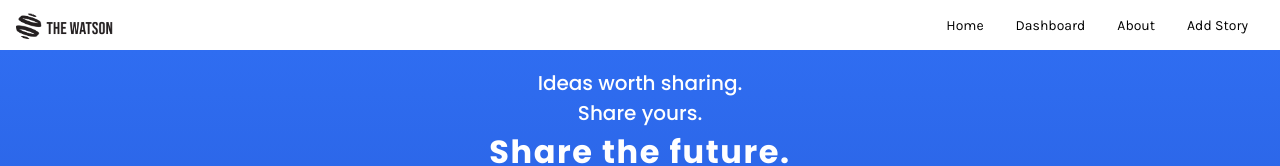
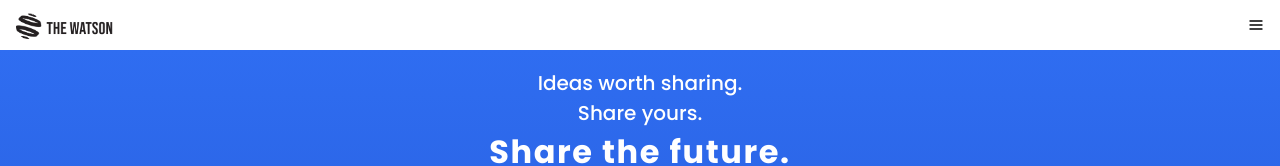
Before and after one commit to watson-project/watson-frontend, a React (Create React App) app: page / in a window 1280 px wide. Shown: the top 166 px of the page. Built offline with nearby package versions, Linux system fonts and the light colour scheme; no server answers.

Commit message:
Start navigation change

```diff
--- a/package.json
+++ b/package.json
@@ -10,6 +10,7 @@
     "moment": "^2.29.1",
     "react": "^17.0.2",
     "react-dom": "^17.0.2",
+    "react-icons": "^4.3.1",
     "react-router-dom": "^6.2.1",
     "react-scripts": "5.0.0",
     "web-vitals": "^2.1.4"
--- a/src/App.js
+++ b/src/App.js
@@ -13,6 +13,7 @@ import Story from './components/Story/Story';
 import About from './components/About/About';
 import Login from './components/Login/Login';
 import Register from './components/Register/Register';
+
 function App() {
 	return (
 		<>
--- a/src/components/About/About.js
+++ b/src/components/About/About.js
@@ -1,6 +1,7 @@
 import React from 'react';
 import styles from './About.module.css';
 import logo from '../../assets/logo-hero.png';
+
 
 function About(props) {
 	return (
--- a/src/components/Navigation/Navigation.js
+++ b/src/components/Navigation/Navigation.js
@@ -1,17 +1,18 @@
 import React from 'react';
+import { useState } from 'react';
 import { Link } from 'react-router-dom';
 import styles from './Navigation.module.css';
 // logo
 import logo from '../../assets/logo-small.png';
 import { NavLink } from 'react-router-dom';
+import { FiMenu } from 'react-icons/fi';
 
 function Navigation(props) {
+	const [menu, setMenu] = useState(false);
+
+	const toggleMenu = () => {
+    setMenu(!menu);
 		return (
-    <div className={styles.navContainer}>
-      <div className={styles.linkContainer}>
-        <Link to='/' className={styles.heroimg}>
-          <img src={logo} alt='company logo' />
-        </Link>
 			<div className={styles.links}>
 				<Link to='/' className={styles.addLink}>
 					Home
@@ -26,6 +27,35 @@ function Navigation(props) {
 					Add Story
 				</Link>
 			</div>
+		);
+	};
+
+	return (
+		<div className={styles.navContainer}>
+			<div className={styles.linkContainer}>
+				<Link to='/' className={styles.heroimg}>
+					<img src={logo} alt='company logo' />
+				</Link>
+				{/* {menu ? (
+					<div className={styles.links}>
+						<Link to='/' className={styles.addLink}>
+							Home
+						</Link>
+						<Link to='/stories' className={styles.addLink}>
+							Dashboard
+						</Link>
+						<Link to='/about' className={styles.addLink}>
+							About
+						</Link>
+						<Link to='/add-story' className={styles.addLink}>
+							Add Story
+						</Link>
+					</div>
+				) : (
+					''
+				)}
+				<FiMenu onClick={toggleMenu} /> */}
+				<FiMenu onClick={toggleMenu} />
 			</div>
 		</div>
 	);
```
Also changed, not shown: src/components/Menu/Menu.js (added, +7 -0 lines), src/components/Login/Login.js (indentation only), 1 other file (tests, documents, lock files or other folders). Lines whose indentation alone changed are shown as unchanged.
